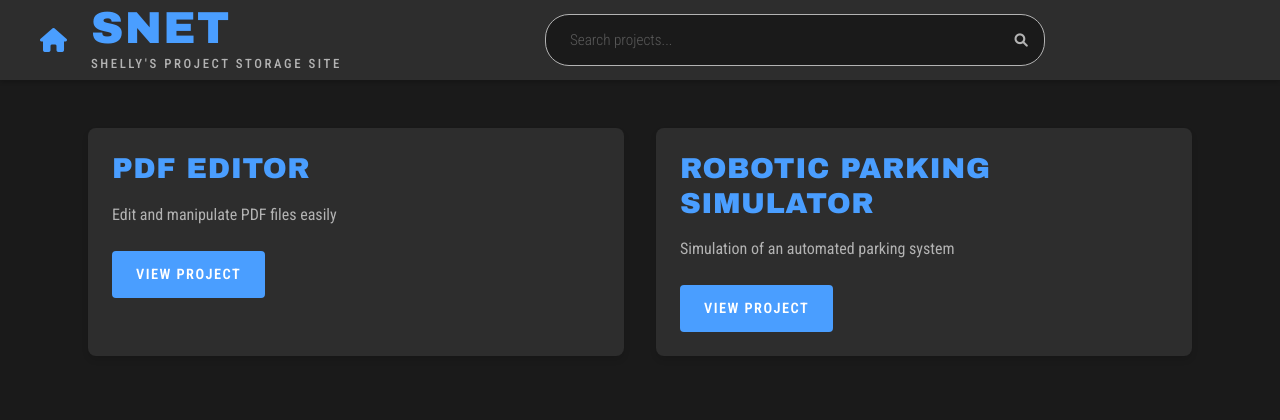
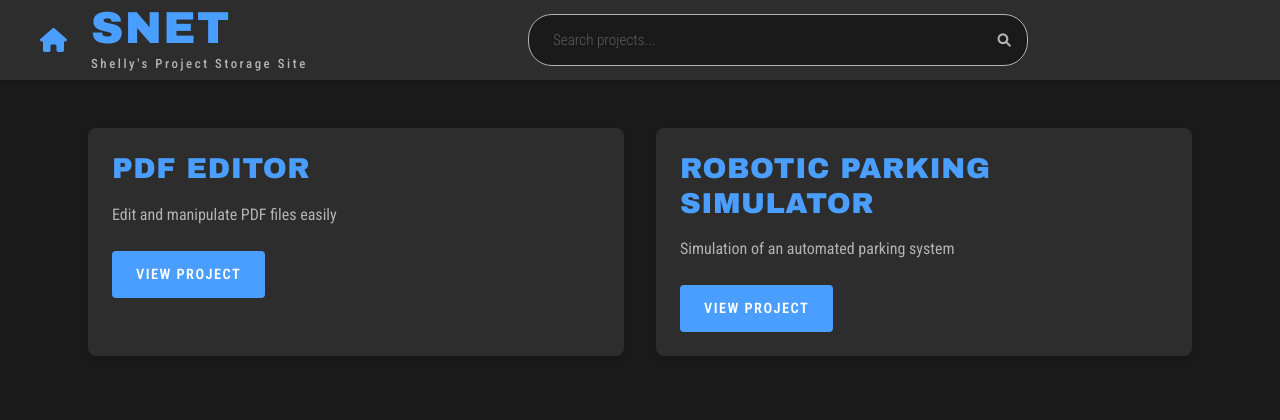
Before and after one commit to shelly5353/SNET, a Flask app: page / in a window 1280 px wide. Shown: the top 420 px of the page. Run offline with Flask 3, Linux system fonts and the light colour scheme.

Commit message:
Update slogan to Title Case

```diff
--- a/static/style.css
+++ b/static/style.css
@@ -106,7 +106,6 @@ header {
     color: var(--text-secondary);
     margin: 0.2rem 0 0 0;
     letter-spacing: 0.2em;
-    text-transform: uppercase;
 }
 
 /* Search bar styles */
--- a/templates/base.html
+++ b/templates/base.html
@@ -22,7 +22,7 @@
                 </a>
                 <a href="{{ url_for('index') }}" class="site-branding">
                     <h1 class="site-title">SNET</h1>
-                    <p class="site-slogan">SHELLY'S PROJECT STORAGE SITE</p>
+                    <p class="site-slogan">Shelly's Project Storage Site</p>
                 </a>
             </div>
 
```
